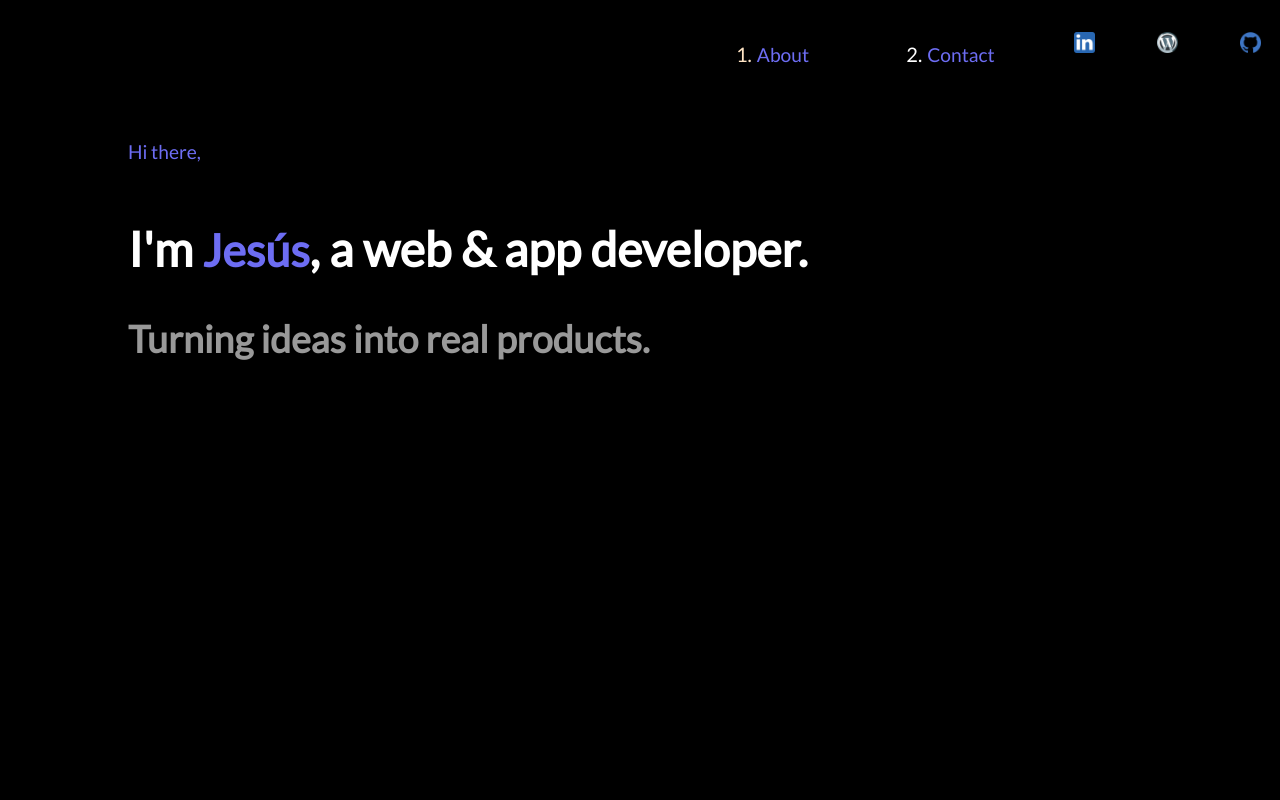
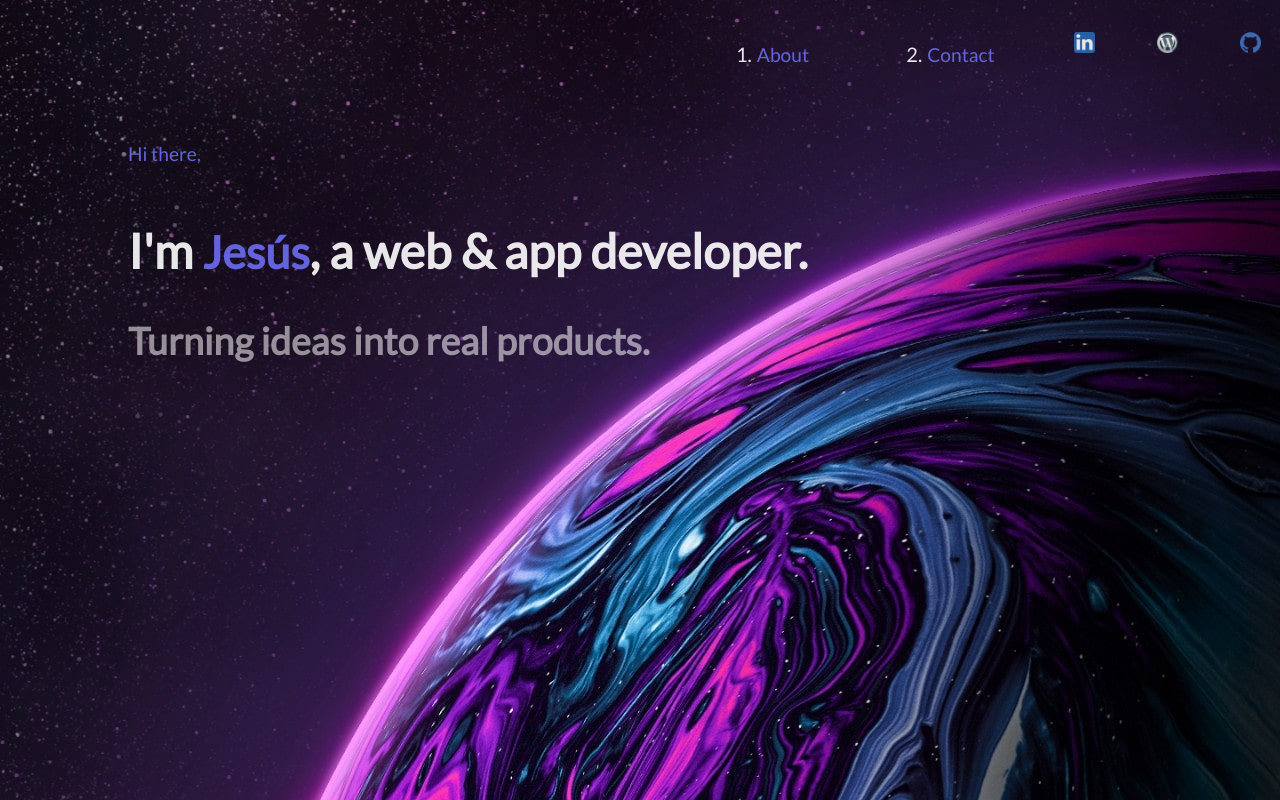
Before and after one commit to xus84/portfolio-homepage, a plain HTML site: page index.html in a window 1280 px wide. Drawn offline with Linux system fonts and the light colour scheme.

Commit message:
background image fixed

```diff
--- a/styles.css
+++ b/styles.css
@@ -7,7 +7,6 @@
   margin: 0;
   width: 100%vw;
   height: 100%vh;
-  background-color: black;
   font-family: Lato;
 }
 
@@ -20,7 +19,13 @@ nav {
   height: 50px;
 }
 
-img{
+body {
+  background-image: url(./img/6726661-min.jpg);
+  background-repeat: no-repeat;
+  opacity: 0.9;
+}
+
+img {
   width: 1.3rem;
   height: 1.3rem;
 }
@@ -34,7 +39,7 @@ ul {
 
 a {
   text-decoration: none;
-  color:inherit;
+  color: inherit;
 }
 
 li {
@@ -43,7 +48,6 @@ li {
 
 li:first-child {
   float: left;
-  color: bisque;
 }
 
 .linkedin:hover,
@@ -89,60 +93,70 @@ h3 {
 
 ul * {
   box-sizing: border-box;
-        transition: all .35s ease;
+  transition: all 0.35s ease;
 }
 
 li {
   display: inline-block;
   list-style: outside none none;
-        margin: .4em 0.9em;
+  margin: 0.4em 0.9em;
   padding: 0;
 }
 
-       .about_effect, .contact_effect {
-        padding: .4em .7em;
+.about_effect,
+.contact_effect {
+  padding: 0.4em 0.7em;
   position: relative;
   text-decoration: none;
   font-size: 20px;
 }
 
-       .about_effect::before, .contact_effect::before,
-       .about_effect::after, .contact_effect::after {
-        content: '';
+.about_effect::before,
+.contact_effect::before,
+.about_effect::after,
+.contact_effect::after {
+  content: "";
   height: 12px;
   width: 12px;
   position: absolute;
-        transition: all .35s ease;
+  transition: all 0.35s ease;
   opacity: 0;
 }
 
-       .about_effect::before, .contact_effect::before {
-        content: '';
+.about_effect::before,
+.contact_effect::before {
+  content: "";
   right: 0;
   top: 0;
-        border-top: 3px solid   #17514f;
+  border-top: 3px solid #17514f;
   border-right: 3px solid #17518f;
   transform: translate(-100%, 50%);
 }
 
-      .about_effect::after, .contact_effect::after {
-        content: '';
+.about_effect::after,
+.contact_effect::after {
+  content: "";
   left: 0;
   bottom: 0;
   border-bottom: 3px solid #17514f;
   border-left: 3px solid #17518f;
-        transform: translate(100%, -50%)
+  transform: translate(100%, -50%);
 }
 
 .about_effect:hover:before,
 .about_effect:hover:after,
 .contact_effect:hover:before,
-      .contact_effect:hover:after
-      {
-        transform: translate(0,0);
+.contact_effect:hover:after {
+  transform: translate(0, 0);
   opacity: 1;
 }
 
-       .about_effect:hover, .contact_effect:hover {
+.about_effect:hover,
+.contact_effect:hover {
   color: rgb(213, 213, 246);
 }
+
+main {
+  overflow: hidden;
+  position: relative;
+}
```
Also changed, not shown: img/6726661-min.jpg (added). Lines whose indentation alone changed are shown as unchanged.
